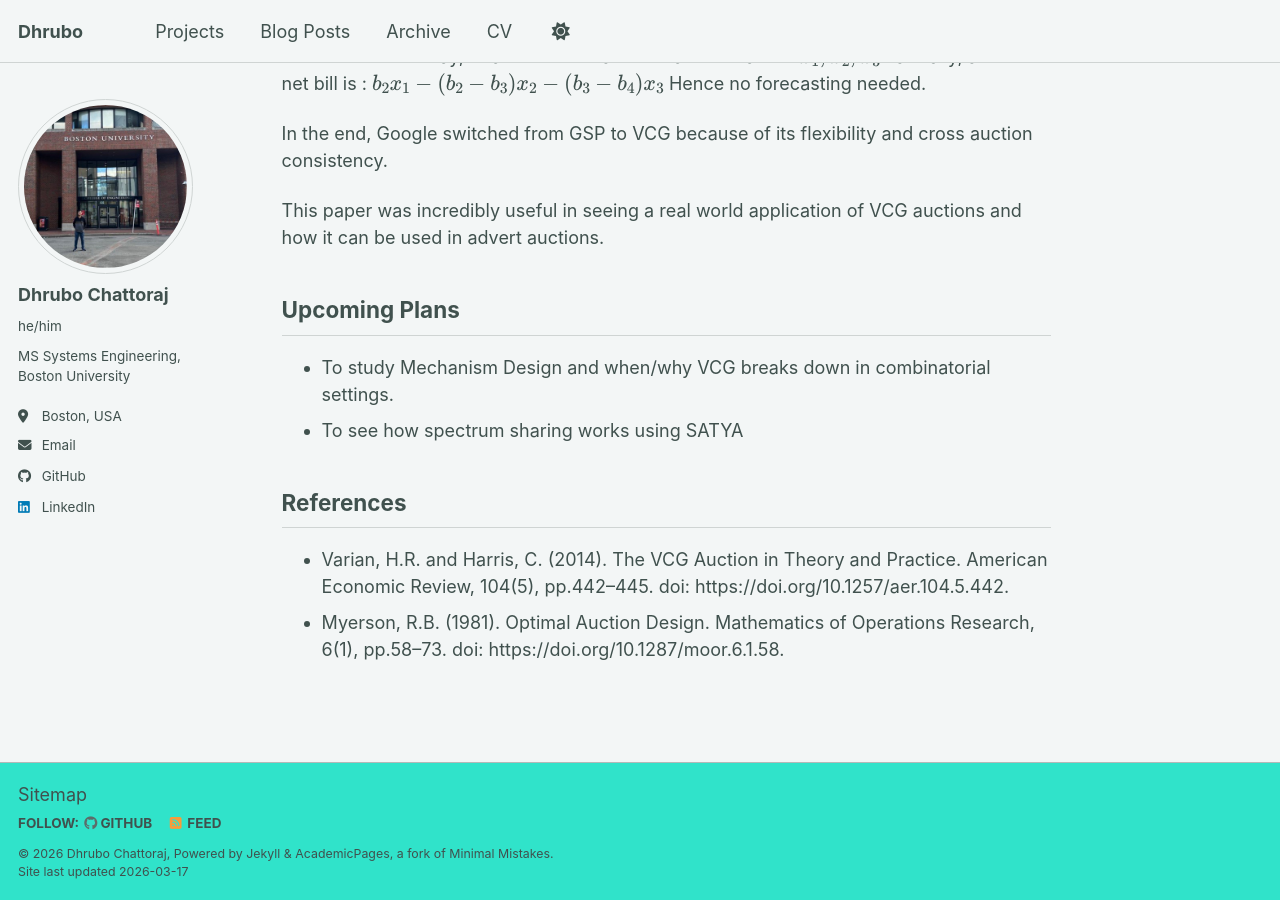
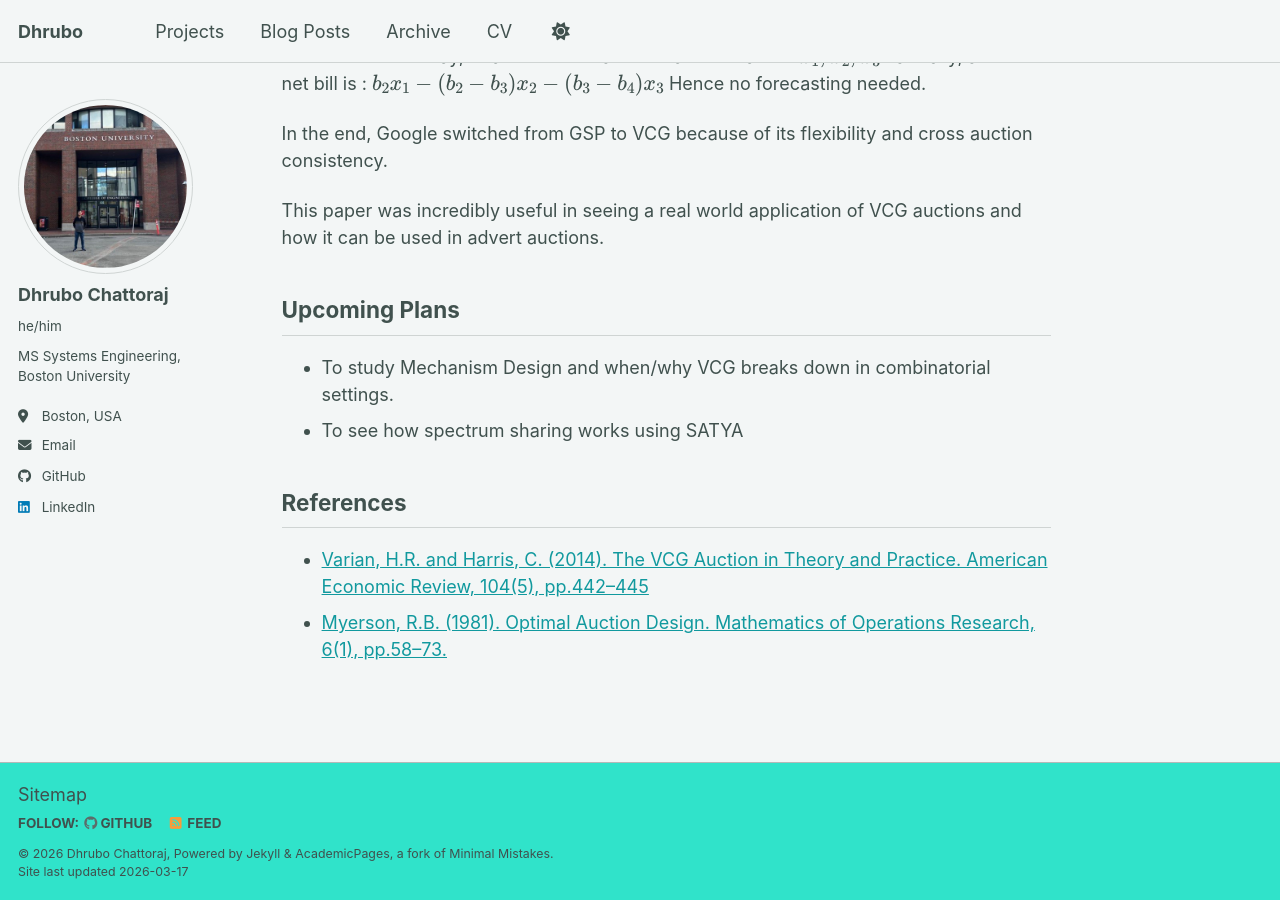
Before and after one commit to dhrubo404/dhrubo404.github.io, a Jekyll site: the page built from _pages/writeups/02_Week_2.md, in a window 1280 px wide and 900 px high, scrolled down 1342 px. Built offline with Jekyll 4.4.1, drawn with Linux system fonts in a browser that asks for light colours; a script bundle is joined from its source files by our own code; library files that are not in the unit come from our copies.

Commit message:
Update VCG writeups [auto]

```diff
--- a/_pages/writeups/02_Week_2.md
+++ b/_pages/writeups/02_Week_2.md
@@ -49,5 +49,5 @@ This paper was incredibly useful in seeing a real world application of VCG aucti
 - To see how spectrum sharing works using SATYA
 
 ## References
-- Varian, H.R. and Harris, C. (2014). The VCG Auction in Theory and Practice. American Economic Review, 104(5), pp.442–445. doi: https://doi.org/10.1257/aer.104.5.442.
-- Myerson, R.B. (1981). Optimal Auction Design. Mathematics of Operations Research, 6(1), pp.58–73. doi: https://doi.org/10.1287/moor.6.1.58.
+- [Varian, H.R. and Harris, C. (2014). The VCG Auction in Theory and Practice. American Economic Review, 104(5), pp.442–445](https://doi.org/10.1257/aer.104.5.442.)
+- [Myerson, R.B. (1981). Optimal Auction Design. Mathematics of Operations Research, 6(1), pp.58–73.](https://doi.org/10.1287/moor.6.1.58.)
```
